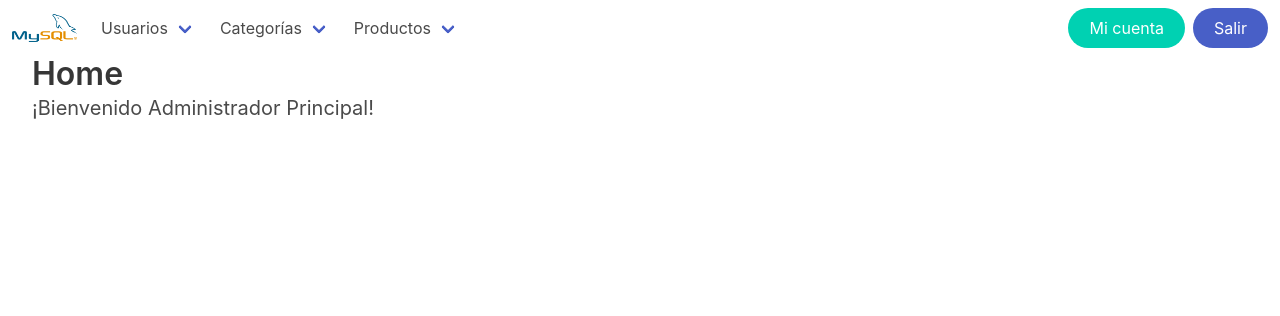
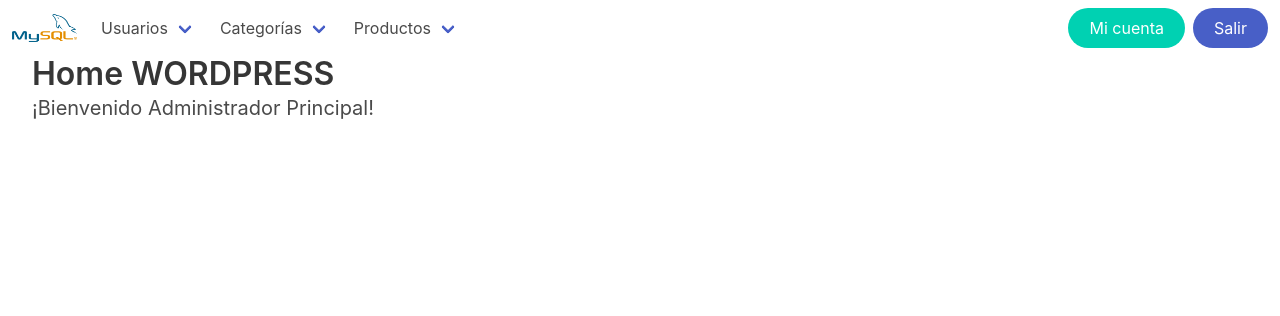
Before and after one commit to manodecristiano/WordPress, a PHP site: page /index.php?vista=home in a window 1280 px wide. Shown: the top 316 px of the page. Run offline with PHP 8.4, Linux system fonts and the light colour scheme; a user stored in the database is signed in.

Commit message:
test commit

```diff
--- a/vistas/home.php
+++ b/vistas/home.php
@@ -1,4 +1,4 @@
 <div class="container is-fluid">
-	<h1 class="title">Home</h1>
+	<h1 class="title">Home WORDPRESS</h1>
 	<h2 class="subtitle">¡Bienvenido <?php echo $_SESSION['nombre']." ".$_SESSION['apellido']; ?>!</h2>
 </div>
```
